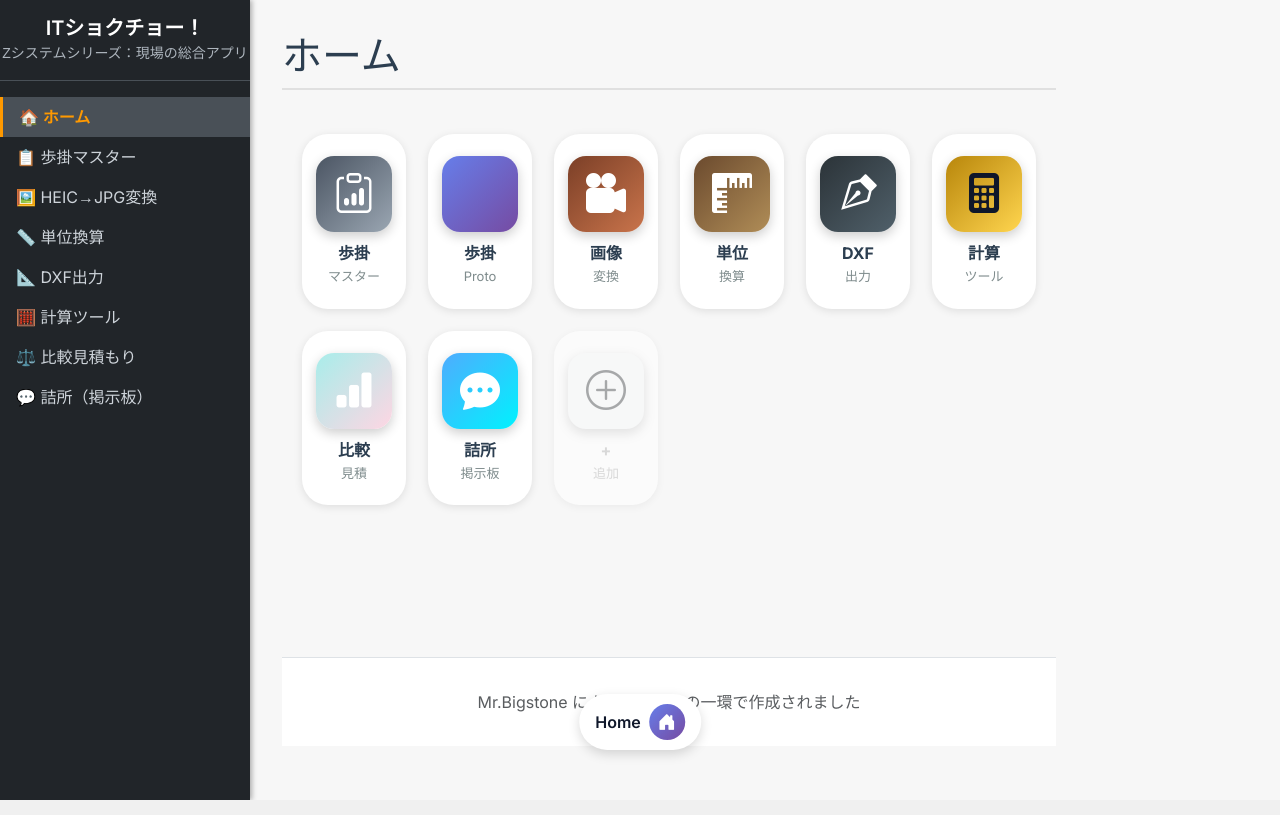
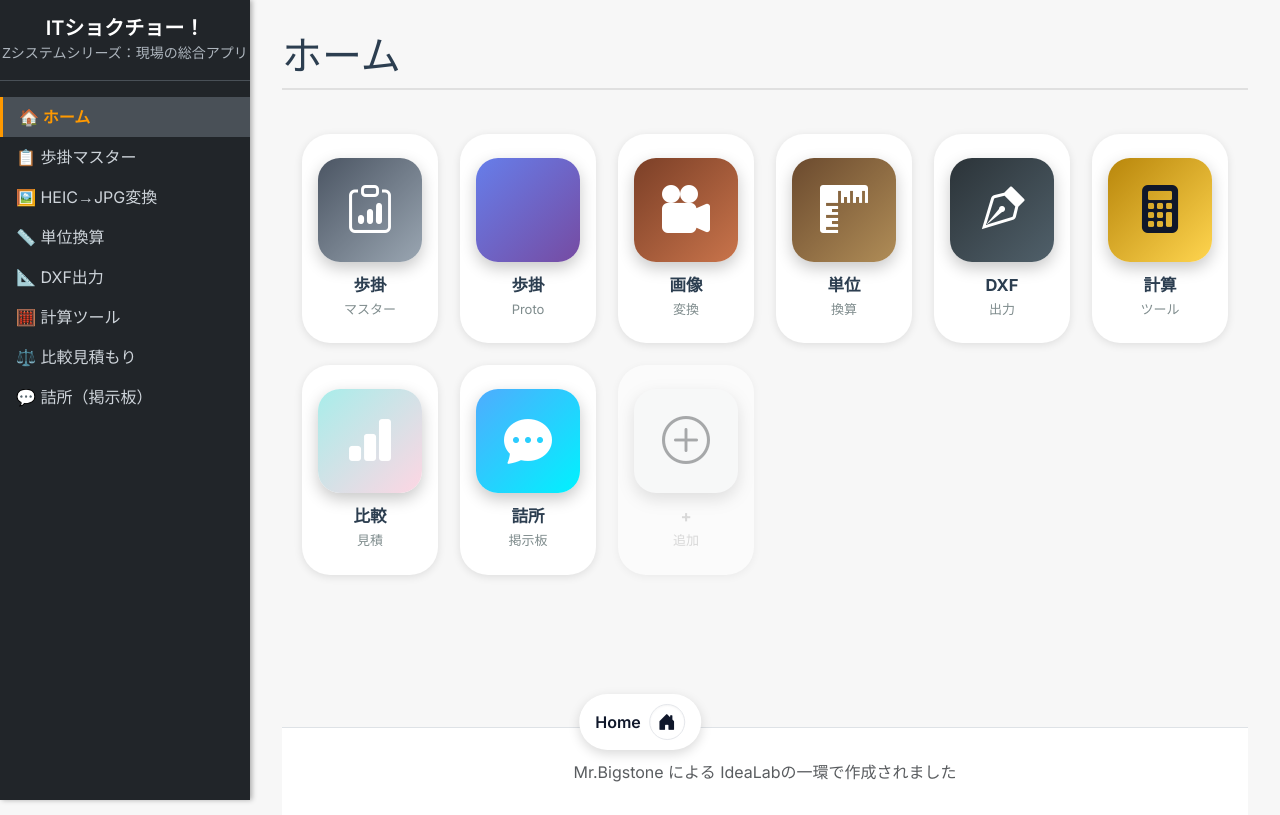
Before and after one commit to halu23489/flask-dokenapp-testtype-ver.A01, a Flask app: page / in a window 1280 px wide. Shown: the top 815 px of the page. Run offline with Flask 3, Linux system fonts and the light colour scheme.

Commit message:
Refine home UI: larger tiles and white home button

```diff
--- a/templates/index.html
+++ b/templates/index.html
@@ -17,8 +17,8 @@
 
   .app-tile {
     background: white;
-    border-radius: 24px;
-    padding: 20px 12px;
+    border-radius: 26px;
+    padding: 22px 14px;
     text-align: center;
     box-shadow: 0 2px 8px rgba(0,0,0,0.1);
     transition: all 0.3s ease;
@@ -28,7 +28,7 @@
     justify-content: center;
     text-decoration: none;
     color: inherit;
-    min-height: 160px;
+    min-height: 190px;
     position: relative;
     overflow: visible;
   }
@@ -44,16 +44,16 @@
   }
 
   .app-icon {
-    width: 70px;
-    height: 70px;
-    border-radius: 18px;
+    width: 92px;
+    height: 92px;
+    border-radius: 22px;
     display: flex;
     align-items: center;
     justify-content: center;
-    margin-bottom: 10px;
-    font-size: 36px;
+    margin-bottom: 12px;
+    font-size: 44px;
     color: white;
-    box-shadow: 0 4px 12px rgba(0,0,0,0.2);
+    box-shadow: 0 6px 16px rgba(0,0,0,0.22);
     flex-shrink: 0;
   }
 
@@ -102,20 +102,20 @@
     }
 
     .app-tile {
-      min-height: 170px;
-      padding: 22px 14px;
-      border-radius: 26px;
+      min-height: 200px;
+      padding: 24px 16px;
+      border-radius: 28px;
     }
 
     .app-icon {
-      width: 76px;
-      height: 76px;
-      font-size: 40px;
-      margin-bottom: 12px;
+      width: 104px;
+      height: 104px;
+      font-size: 48px;
+      margin-bottom: 14px;
     }
 
     .app-tile-title {
-      font-size: 16px;
+      font-size: 16.5px;
     }
 
     .app-tile-desc {
--- a/templates/layout.html
+++ b/templates/layout.html
@@ -212,13 +212,15 @@
         .home-circle {
             width: 36px;
             height: 36px;
-            background: linear-gradient(135deg, #667eea 0%, #764ba2 100%);
+            background: white;
+            border: 1px solid #e5e7eb;
             border-radius: 50%;
             display: flex;
             align-items: center;
             justify-content: center;
-            color: white;
+            color: #0f172a;
             font-size: 18px;
+            box-shadow: inset 0 1px 2px rgba(0,0,0,0.04);
         }
 
         /* サイドバートグル */
```
Also changed, not shown: other parts of templates/index.html (+23 -23 lines).
